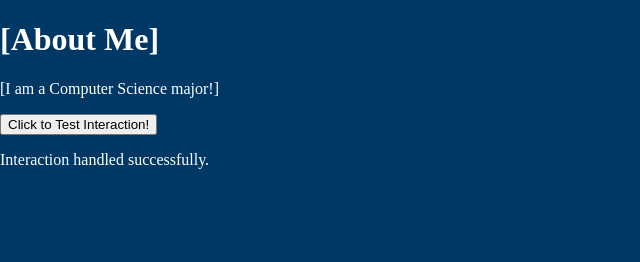
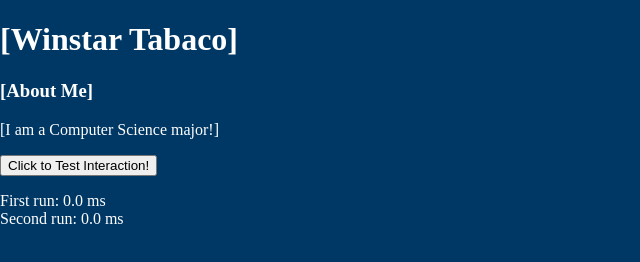
Before and after one commit to WTabaco-9/WTabaco-9.github.io, a plain HTML site: page index.html in a window 1280 px wide. Both pictures are taken after a click on the button "Click to Test Interaction!". Shown: the whole page, without its empty margins (0-640 px from the left). Drawn offline with Linux system fonts and the light colour scheme.

Commit message:
Update header and enhance spell casting interaction

```diff
--- a/index.html
+++ b/index.html
@@ -7,14 +7,29 @@
      <title>[Hello, I am Winstar Tabaco]</title>
  </head>
  <body>
-     <h1>[About Me]</h1>
+     <h1>[Winstar Tabaco]</h1>
+     <h3>[About Me]</h3>
      <p>[I am a Computer Science major!]</p>
      <button onclick="castSpell()">Click to Test Interaction!</button>
      <p id="spellResult"></p>
      <script>
-     function castSpell() {
-         document.getElementById("spellResult").innerText = "Interaction handled successfully.";
-     }
+       function heavyLoop() {
+           let x = 0;
+           for (let i = 0; i < 5e7; i++) x = (x + i) | 0;
+           return x;
+       }
+
+       function castSpell() {
+           let t1 = performance.now();
+           heavyLoop();
+           let t2 = performance.now();
+           heavyLoop();
+           let t3 = performance.now();
+
+           document.getElementById("spellResult").innerText =
+             "First run: " + (t2 - t1).toFixed(1) + " ms\n" +
+             "Second run: " + (t3 - t2).toFixed(1) + " ms";
+       }
      </script>
  </body>
  </html>
```
